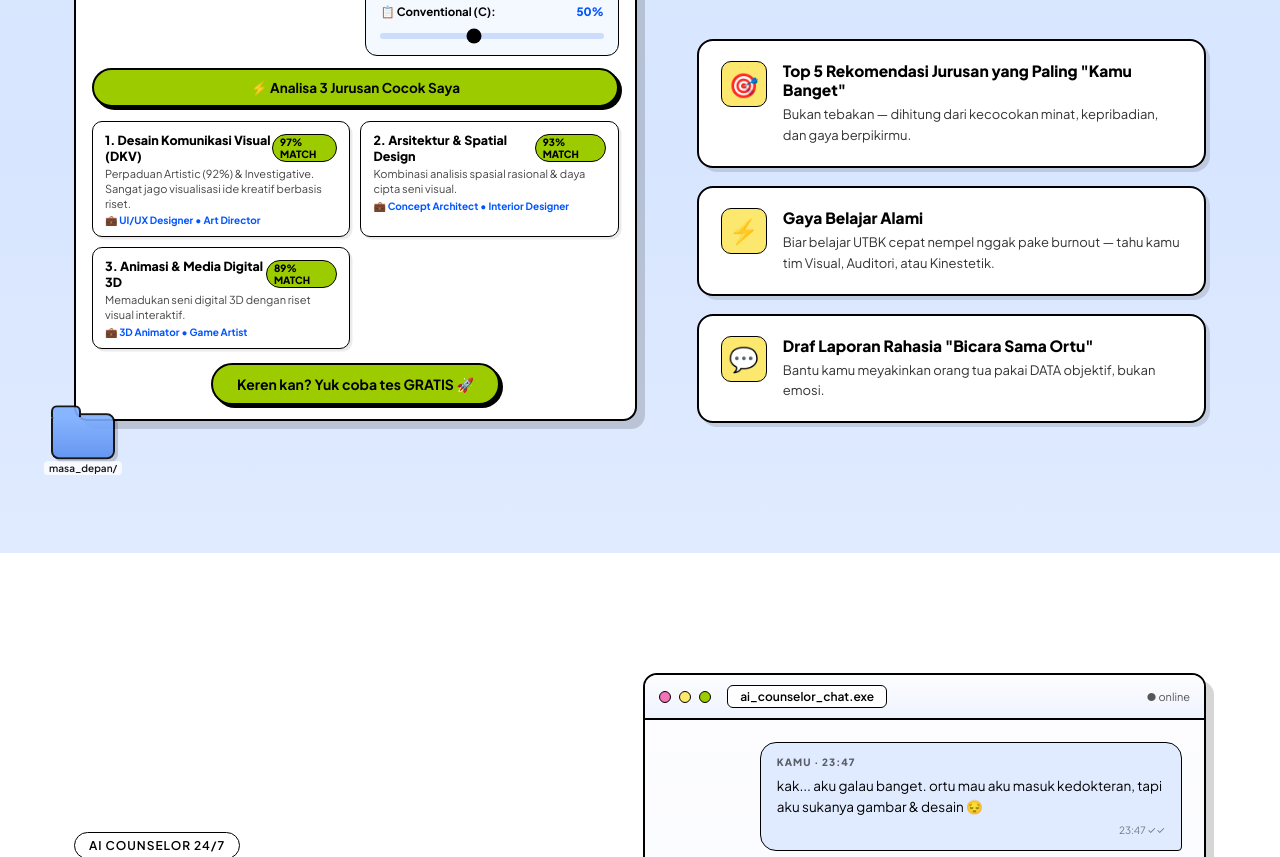
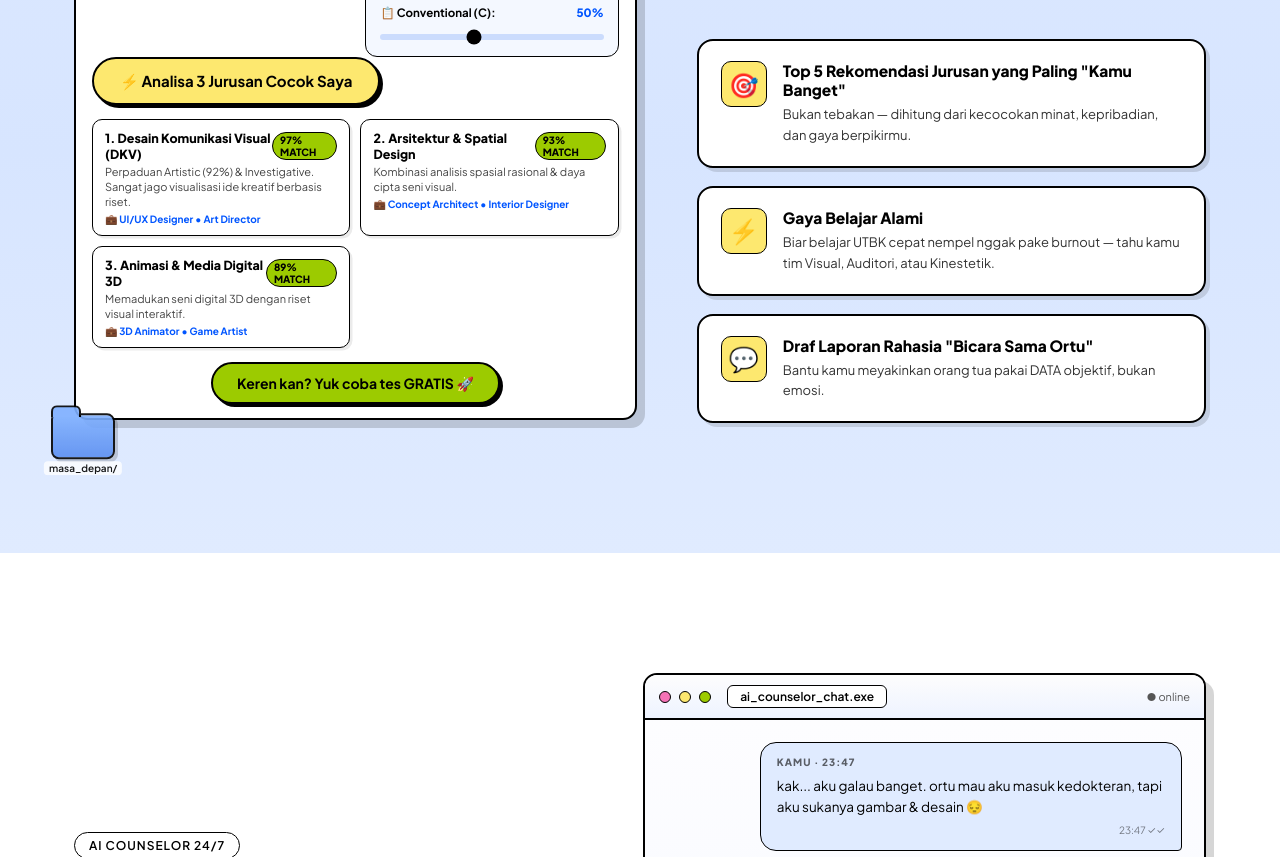
Before and after one commit to pmarchel-tech/lpgenz, a plain HTML site: page better-future.html in a window 1280 px wide. Shown: the part 2067-2924 px from the top of the page. Drawn offline with Linux system fonts and the light colour scheme.

Commit message:
style: update Analisa button background color to bright scribble yellow

```diff
--- a/better-future.html
+++ b/better-future.html
@@ -485,7 +485,7 @@ nav{position:fixed;top:16px;left:50%;transform:translateX(-50%);z-index:100;widt
             </div>
 
             <!-- Tombol Analisa (Full Width) -->
-            <button id="btnAnalisa" class="pill-btn lime" style="width:100%;justify-content:center;margin-top:12px;font-size:13.5px;padding:9px 16px" data-testid="btn-analisa">⚡ Analisa 3 Jurusan Cocok Saya</button>
+            <button id="btnAnalisa" class="pill-btn" style="background:var(--scribble); style="width:100%;justify-content:center;margin-top:12px;font-size:13.5px;padding:9px 16px" data-testid="btn-analisa">⚡ Analisa 3 Jurusan Cocok Saya</button>
 
             <!-- Dynamic Results Cards (3-Column Grid) -->
             <div class="sim-results-compact" id="simHasil" data-testid="sim-results">
```
Also changed, not shown: index.html (+1 -1 lines), yellow_analisa_button_result.png (added).
